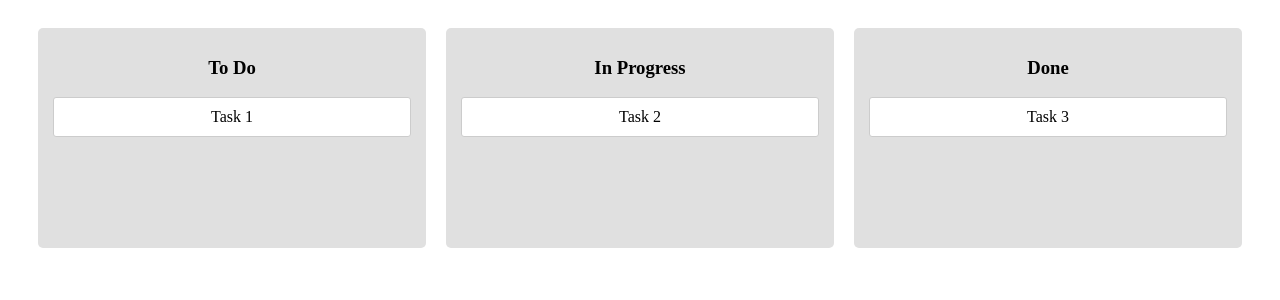
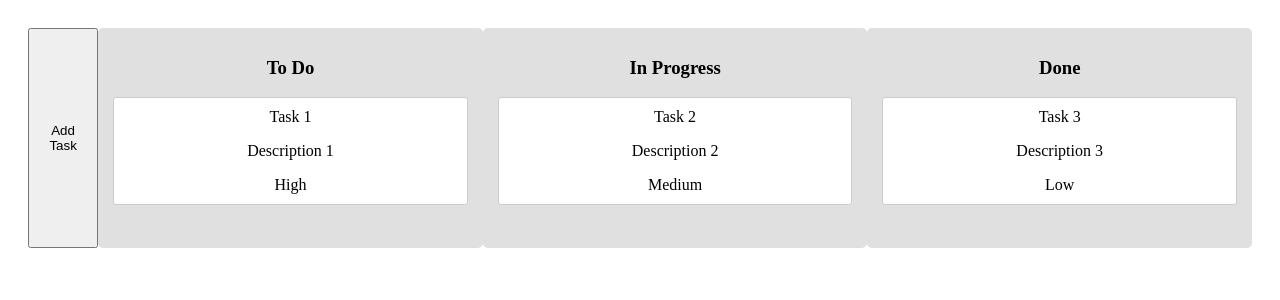
Before and after one commit to ashutosh2712/TODO-Board, a React (Vite) app: page / in a window 1280 px wide. Shown: the top 300 px of the page. Built offline with nearby package versions, Linux system fonts and the light colour scheme.

Commit message:
added additonal features

```diff
--- a/src/components/Task.jsx
+++ b/src/components/Task.jsx
@@ -1,4 +1,4 @@
-import React from "react";
+import React, { useState } from "react";
 import { useDrag } from "react-dnd";
 import { TASK_TYPE } from "../constants/task";
 
@@ -11,9 +11,29 @@ const Task = ({ task, index }) => {
     }),
   }));
 
+  const [isEditing, setEditing] = useState(false);
+  const [title, setTitle] = useState(task.title);
+
+  const handleEdit = () => {
+    setEditing(!isEditing);
+  };
+
   return (
     <div ref={drag} className="task" style={{ opacity: isDragging ? 0.5 : 1 }}>
-      {task.title}
+      {isEditing ? (
+        <input
+          value={title}
+          onChange={(e) => setTitle(e.target.value)}
+          onBlur={() => setEditing(false)}
+          autoFocus
+        />
+      ) : (
+        <span onClick={handleEdit}>{title}</span>
+      )}
+      <p>{task.description}</p>
+      <span className={`priority-${task.priority.toLowerCase()}`}>
+        {task.priority}
+      </span>
     </div>
   );
 };
--- a/src/components/TodoBoard.jsx
+++ b/src/components/TodoBoard.jsx
@@ -6,9 +6,24 @@ import { HTML5Backend } from "react-dnd-html5-backend";
 
 const TodoBoard = () => {
   const [tasks, setTasks] = useState([
-    { title: "Task 1", status: "To Do" },
-    { title: "Task 2", status: "In Progress" },
-    { title: "Task 3", status: "Done" },
+    {
+      title: "Task 1",
+      status: "To Do",
+      description: "Description 1",
+      priority: "High",
+    },
+    {
+      title: "Task 2",
+      status: "In Progress",
+      description: "Description 2",
+      priority: "Medium",
+    },
+    {
+      title: "Task 3",
+      status: "Done",
+      description: "Description 3",
+      priority: "Low",
+    },
   ]);
 
   const moveTask = (taskIndex, fromStatus, toStatus) => {
@@ -20,9 +35,21 @@ const TodoBoard = () => {
     });
   };
 
+  const addTask = (title, description, priority) => {
+    setTasks((prevTasks) => [
+      ...prevTasks,
+      { title, status: "To Do", description, priority },
+    ]);
+  };
+
   return (
     <DndProvider backend={HTML5Backend}>
       <div className="todo-board">
+        <button
+          onClick={() => addTask("New Task", "New Description", "Medium")}
+        >
+          Add Task
+        </button>
         {["To Do", "In Progress", "Done"].map((status) => (
           <Column
             key={status}
```
